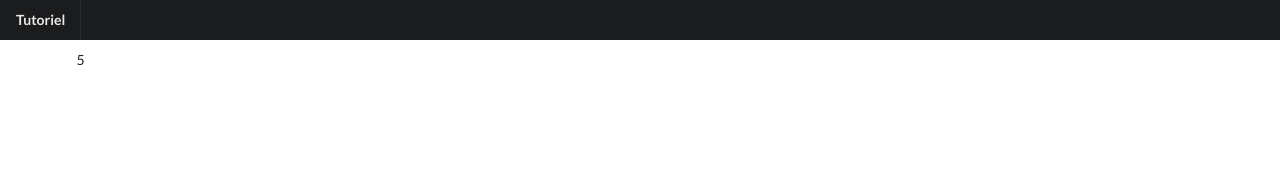
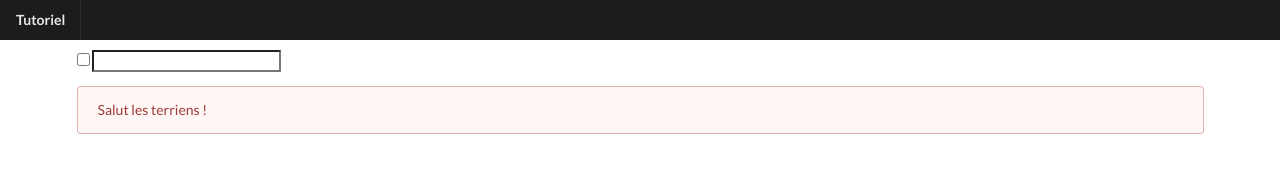
Before and after one commit to BlackLotus74/Exercices_JAVASCRIPT, a plain HTML site: page TUTO_Vue.js_grafikart/index.html in a window 1280 px wide. Drawn offline with nearby package versions, Linux system fonts and the light colour scheme.

Commit message:
commit 08/01/2020 vue.js

```diff
--- /dev/null
+++ b/TUTO_Vue.js_grafikart/app3.js
@@ -0,0 +1,14 @@
+let vm = new Vue({
+    el: '#app3',
+    data: {
+        success: false
+    },
+    methods: {
+        cls: function(){
+
+            console.log('cls called')
+
+            return this.success === true ? 'success' : 'error'
+        }
+    }
+})
--- a/TUTO_Vue.js_grafikart/index.html
+++ b/TUTO_Vue.js_grafikart/index.html
@@ -18,15 +18,25 @@
     <div class="ui inverted fixed menu">
         <div class="header item">Tutoriel</div>
     </div>
-    <div class="ui main container" id="app2">
 
-        {{ seconds }}
+    <div class="ui main container" id="app3">
 
-        <!--{{ persons }}
+        <input type="checkbox" v-model="success">
+
+        <input type="text">
+
+        <div class="ui message" :class="cls()">
+
+            Salut les terriens !
+        </div>
+
+        <!--{{ seconds }}
+
+        {{ persons }}
 
         <button @click="addPerson">Ajouter une personne</button>
 
-        <!--<input type="text" v-model="message">
+        <input type="text" v-model="message">
         <input type="checkbox" v-model="cls" :true-value="'success'" :false-value="'error'">
 
         <a v-bind:href="link" :title="message">{{ message }}</a>   <!--pas obligé d emettre le v-bind (<a :href= etc-->
@@ -54,7 +64,7 @@
 
     <script src="https://cdnjs.cloudflare.com/ajax/libs/vue/2.6.10/vue.js"></script>
     <!--<script src="app.js"></script>-->
-    <script src="app2.js"></script>
+    <script src="app3.js"></script>
 
 </body>
 </html>
```
